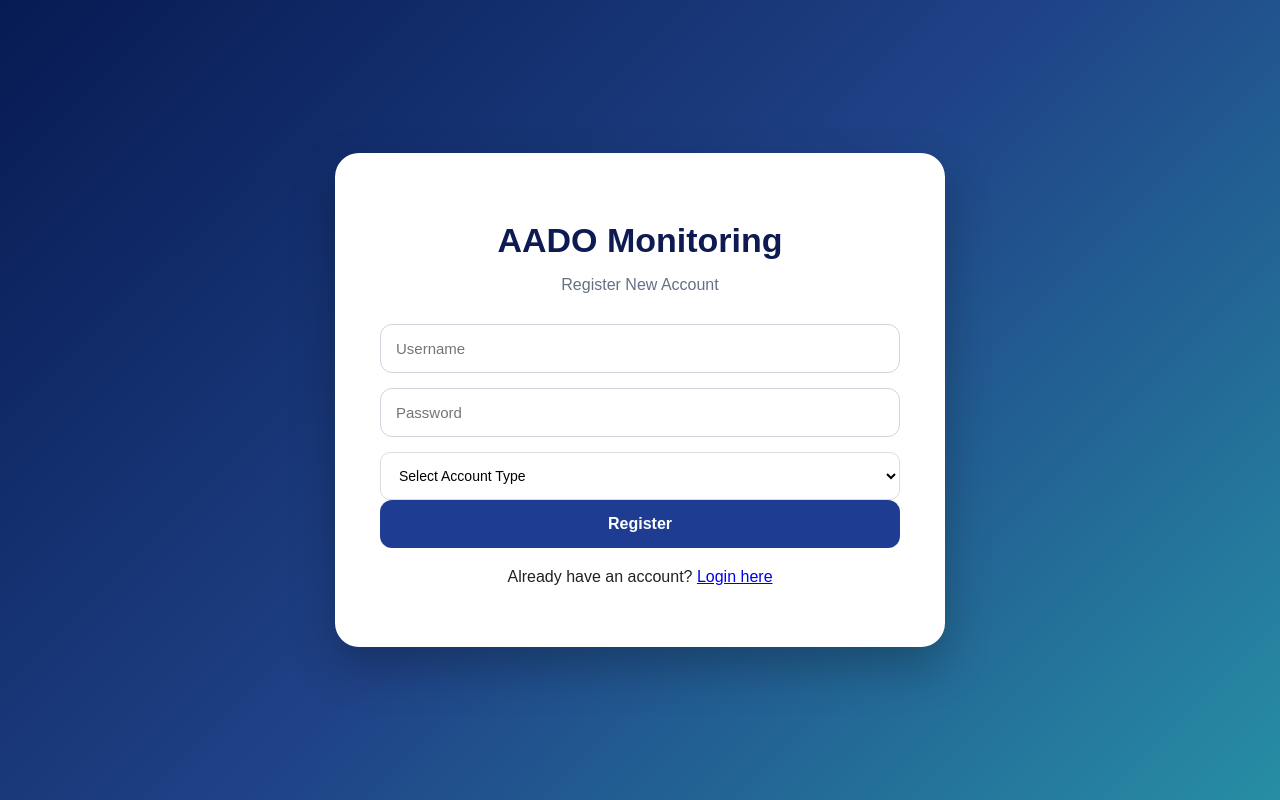
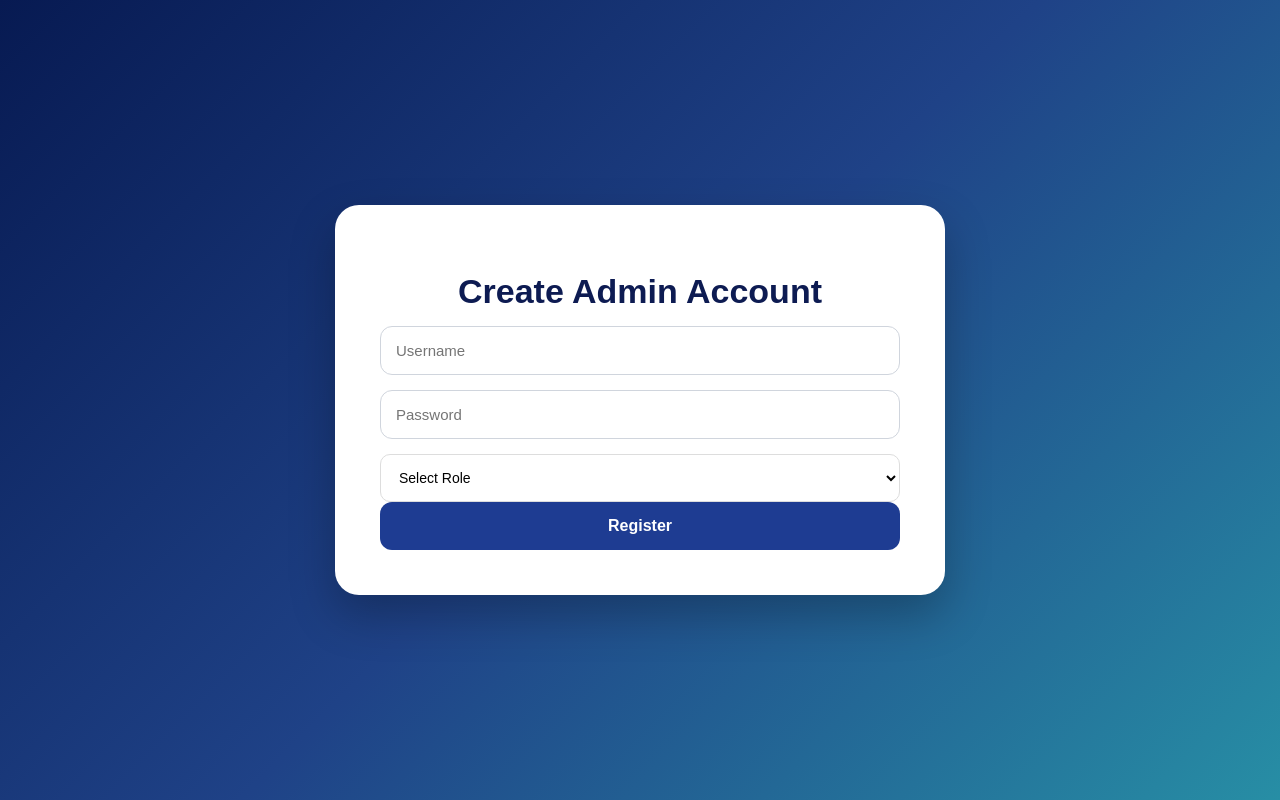
Before and after one commit to villacarlosmathias/aado-athlete-monitoring, a Flask app: page /register in a window 1280 px wide. Run offline with Flask 3, Linux system fonts and the light colour scheme; a user stored in the database is signed in.

Commit message:
Fix register system

```diff
--- a/app.py
+++ b/app.py
@@ -14,6 +14,23 @@ from reportlab.platypus import SimpleDocTemplate, Table, TableStyle, Paragraph,
 from reportlab.lib import colors
 from reportlab.lib.styles import getSampleStyleSheet, ParagraphStyle
 from reportlab.lib.enums import TA_LEFT, TA_CENTER
+import json
+import os
+
+USERS_FILE = "users.json"
+
+def load_users():
+
+    if not os.path.exists(USERS_FILE):
+        return {}
+
+    with open(USERS_FILE, "r") as f:
+        return json.load(f)
+
+def save_users(users):
+
+    with open(USERS_FILE, "w") as f:
+        json.dump(users, f, indent=4)
 
 
 app = Flask(__name__)
@@ -261,38 +278,32 @@ def login():
 
 @app.route("/register", methods=["GET", "POST"])
 def register():
-    error = ""
-    success = ""
 
     if request.method == "POST":
-        username = request.form.get("username")
-        password = request.form.get("password")
-        role = request.form.get("role")
-
-        if role not in ["admin_jhs_shs", "admin_college", "assistant"]:
-            error = "Invalid role selected"
-
-        else:
-            try:
-                with engine.begin() as conn:
-                    conn.exec_driver_sql(
-                        """
-                        INSERT INTO users (username, password, role, status)
-                        VALUES (%s, %s, %s, 'pending')
-                        """,
-                        (username, password, role)
-                    )
-
-                success = "Account registered. Please wait for Super Admin approval."
-
-            except:
-                error = "Username already exists"
-
-    return render_template(
-        "register.html",
-        error=error,
-        success=success
-    )
+
+        username = request.form["username"]
+        password = request.form["password"]
+        role = request.form["role"]
+
+        users = load_users()
+
+        if username in users:
+            return render_template(
+                "register.html",
+                error="Username already exists"
+            )
+
+        users[username] = {
+            "password": password,
+            "role": role,
+            "approved": False
+        }
+
+        save_users(users)
+
+        return redirect("/login")
+
+    return render_template("register.html")
 
 
 @app.route("/manage_accounts")
--- a/templates/register.html
+++ b/templates/register.html
@@ -1,7 +1,7 @@
 <!DOCTYPE html>
 <html>
 <head>
-    <title>Register Account</title>
+    <title>Register</title>
     <link rel="stylesheet" href="{{ url_for('static', filename='style.css') }}">
 </head>
 
@@ -11,17 +11,10 @@
 
     <div class="login-card">
 
-        <h1>AADO Monitoring</h1>
-        <p class="subtitle">Register New Account</p>
+        <h1>Create Admin Account</h1>
 
         {% if error %}
-            <div class="login-error">{{ error }}</div>
-        {% endif %}
-
-        {% if success %}
-            <div style="background:#e8f5e9; color:#2e7d32; padding:10px; border-radius:10px; margin-bottom:15px;">
-                {{ success }}
-            </div>
+            <p style="color:red;">{{ error }}</p>
         {% endif %}
 
         <form method="POST">
@@ -31,20 +24,16 @@
             <input type="password" name="password" placeholder="Password" required>
 
             <select name="role" required>
-                <option value="">Select Account Type</option>
-                <option value="admin_jhs_shs">Admin - JHS / SHS</option>
-                <option value="admin_college">Admin - College</option>
-                <option value="assistant">Assistant Encoder</option>
+                <option value="">Select Role</option>
+                <option value="admin_jhs_shs">JHS / SHS Admin</option>
+                <option value="admin_college">College Admin</option>
             </select>
 
-            <button type="submit">Register</button>
+            <button type="submit">
+                Register
+            </button>
 
         </form>
-
-        <p style="margin-top:20px;">
-            Already have an account?
-            <a href="/login">Login here</a>
-        </p>
 
     </div>
 
```
